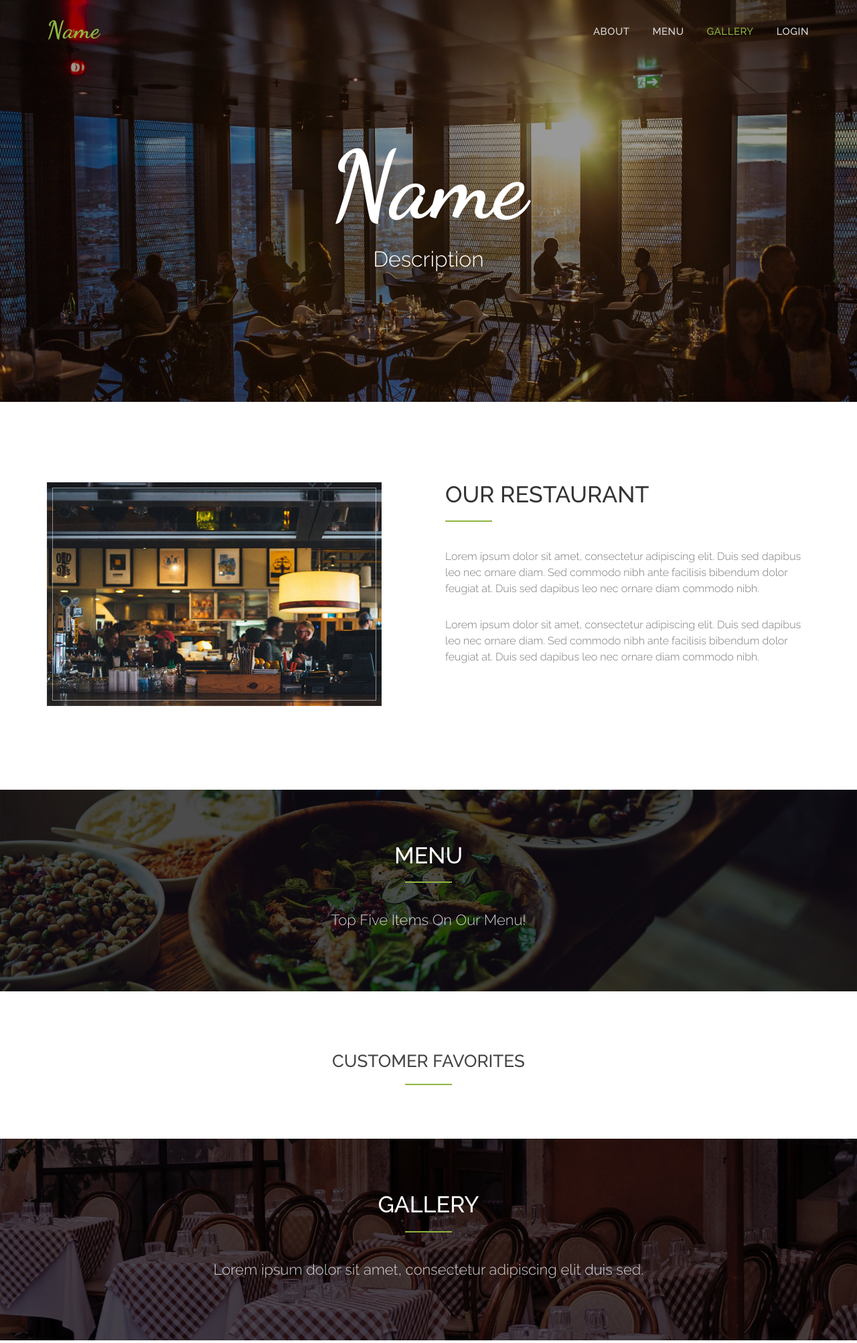
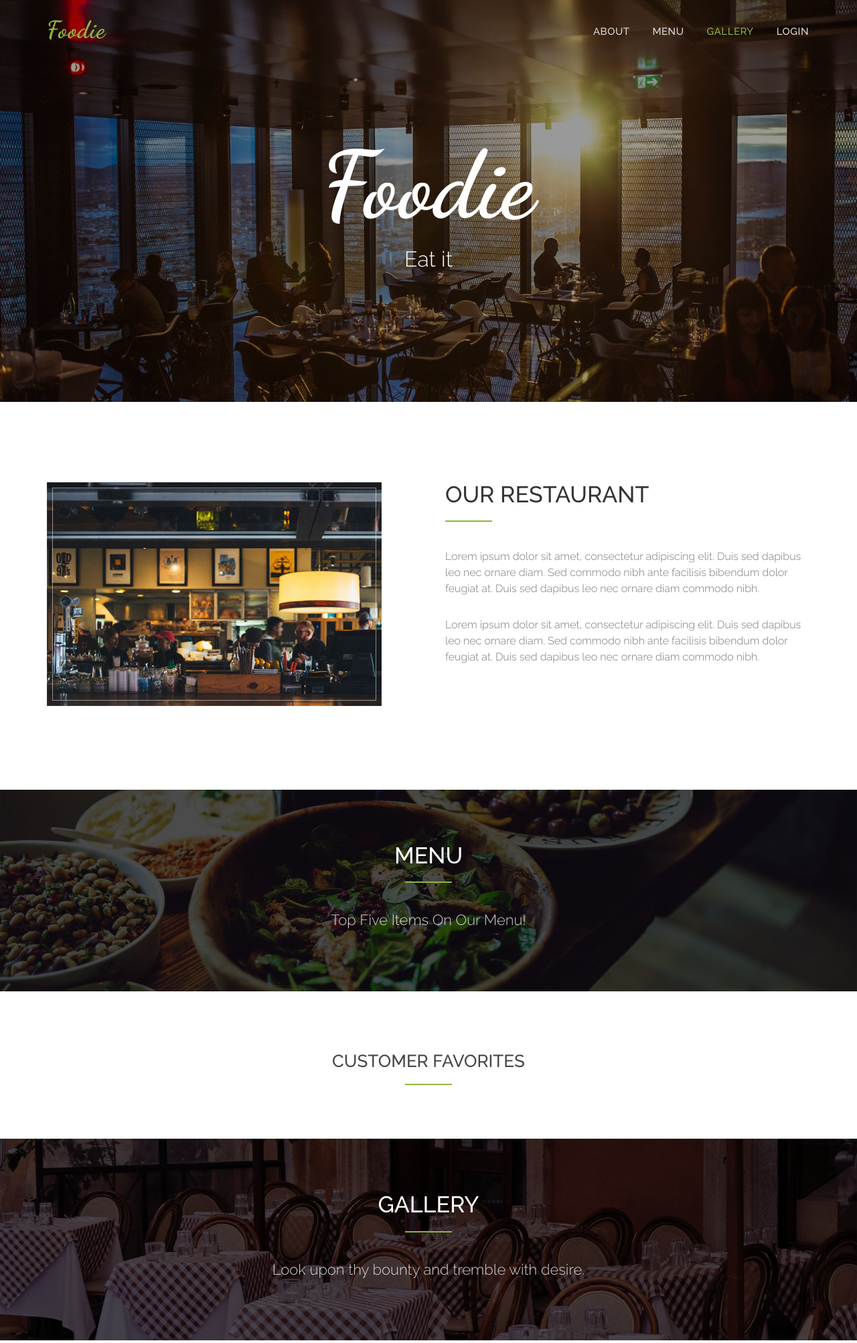
Before and after one commit to wujunhua/foodie, a Django app: page / in a window 1280 px wide. Shown: the top 2005 px of the page at 67% size. Run offline with Django 3.2, Linux system fonts and the light colour scheme; data that the repository does not hold is empty; parts of the project's set-up code (start-up, migrations or seed data) failed here and were passed over; some libraries are stand-ins or nearby versions.

Commit message:
changed brand to Foodie

```diff
--- a/foodie/templates/home.html
+++ b/foodie/templates/home.html
@@ -29,8 +29,8 @@
     </div>
         <div class="row">
         <div class="intro-text">
-            <h1>Name</h1>
-            <p>Description</p>
+            <h1>Foodie</h1>
+            <p>Eat it</p>
         </div>
         </div>
     </div>
@@ -89,7 +89,7 @@
     <div class="overlay">
     <h2>Gallery</h2>
     <hr>
-    <p>Lorem ipsum dolor sit amet, consectetur adipiscing elit duis sed.</p>
+    <p>Look upon thy bounty and tremble with desire.</p>
     </div>
 </div>
 <div class="container">
--- a/foodie/templates/navbar.html
+++ b/foodie/templates/navbar.html
@@ -4,7 +4,7 @@
 <nav id="menu" class="navbar navbar-default navbar-fixed-top">
 <div class="container">
     <!-- Brand and toggle get grouped for better mobile display -->
-    <div class="navbar-header"> <button type="button" class="navbar-toggle collapsed" data-toggle="collapse" data-target="#bs-example-navbar-collapse-1"> <span class="sr-only">Toggle navigation</span> <span class="icon-bar"></span> <span class="icon-bar"></span> <span class="icon-bar"></span> </button>        <a class="navbar-brand page-scroll" href="#page-top">Name</a> </div>
+    <div class="navbar-header"> <button type="button" class="navbar-toggle collapsed" data-toggle="collapse" data-target="#bs-example-navbar-collapse-1"> <span class="sr-only">Toggle navigation</span> <span class="icon-bar"></span> <span class="icon-bar"></span> <span class="icon-bar"></span> </button>        <a class="navbar-brand page-scroll" href="#page-top">Foodie</a> </div>
     <!-- Collect the nav links, forms, and other content for toggling -->
     <div class="collapse navbar-collapse" id="bs-example-navbar-collapse-1">
     <ul class="nav navbar-nav navbar-right">
```
